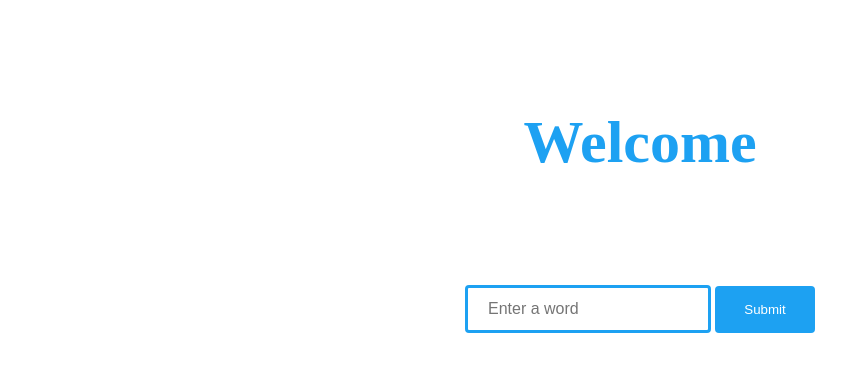
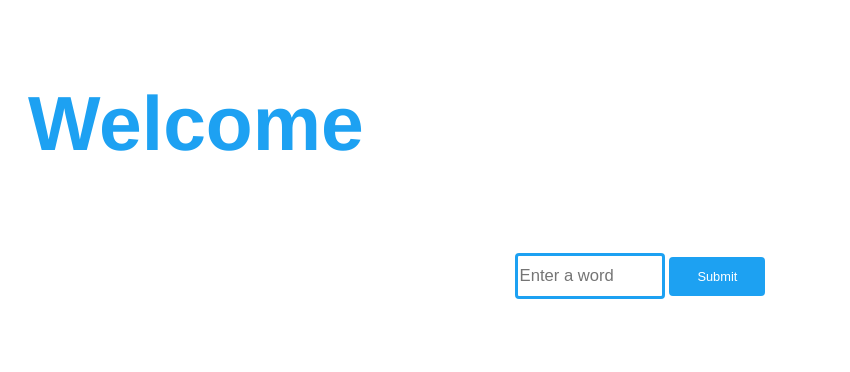
Before and after one commit to ethanchung936/TwitWord, a Django app: page /home/ in a window 1280 px wide. Shown: the top 372 px of the page, without its empty margins (0-850 px from the left). Run offline with Django 4.2, Linux system fonts and the light colour scheme.

Commit message:
changed fonts and added new alignment classes

```diff
--- a/TwitWord/word_lookup/static/word_lookup/style.css
+++ b/TwitWord/word_lookup/static/word_lookup/style.css
@@ -1,8 +1,29 @@
 .header {
-    padding: 60px;
-    text-align: center;
+  font-family: Helvetica;
+  padding: 20px;
   color: rgb(29, 161, 242);
-    font-size: 30px;
+  font-size: 3vw;
+}
+
+.vertical-center {
+  margin: 0;
+  position: absolute;
+  top: 40%;
+  left: 50%;
+  -ms-transform: translate(-50%, -50%);
+  transform: translate(-50%, -50%);
+}
+
+.left {
+  position: absolute;
+  top: 1vw;
+  left: 7vw;
+}
+
+.right {
+  position: absolute;
+  top: 1vw;
+  right: 9vw;
 }
 
 #content {
@@ -10,13 +31,12 @@
 }
 
 #text_field {
-    width: 200px;
-    padding: 12px 20px;
-    margin: 8px 0;
+  width: 11vw;
+  height: 3vw;
+  margin: 1vw 0;
   border: 3px solid rgb(29, 161, 242);
   border-radius: 4px;
-    align-items: center;
-    font-size: 16px;
+  font-size: 1.3vw;
 }
 
 #text_field:focus {
@@ -24,17 +44,28 @@
 }
 
 #submit {
-    width: 100px;
+  width: 7.5vw;
+  height: 3vw;
   background-color: rgb(29, 161, 242);
   color: white;
-    padding: 16px 20px;
-    margin: 8px 0;
-    border: none;
+  font-size: 1vw;
+  margin: 1vw 0;
+  border: 3px solid rgb(29, 161, 242);
   border-radius: 4px;
   cursor: pointer;
-    text-align: center;
 }
 
 #submit:hover {
   background-color: rgb(66, 178, 248);
+  border: 3px solid rgb(66, 178, 248);
 }
+
+#explanation {
+  font-size: 1.2vw;
+  font-family: Helvetica;
+  position: absolute;
+  top: 70%;
+  left: 50%;
+  -ms-transform: translate(-50%, -50%);
+  transform: translate(-50%, -50%);
+}
```
Lines whose indentation alone changed are shown as unchanged.
